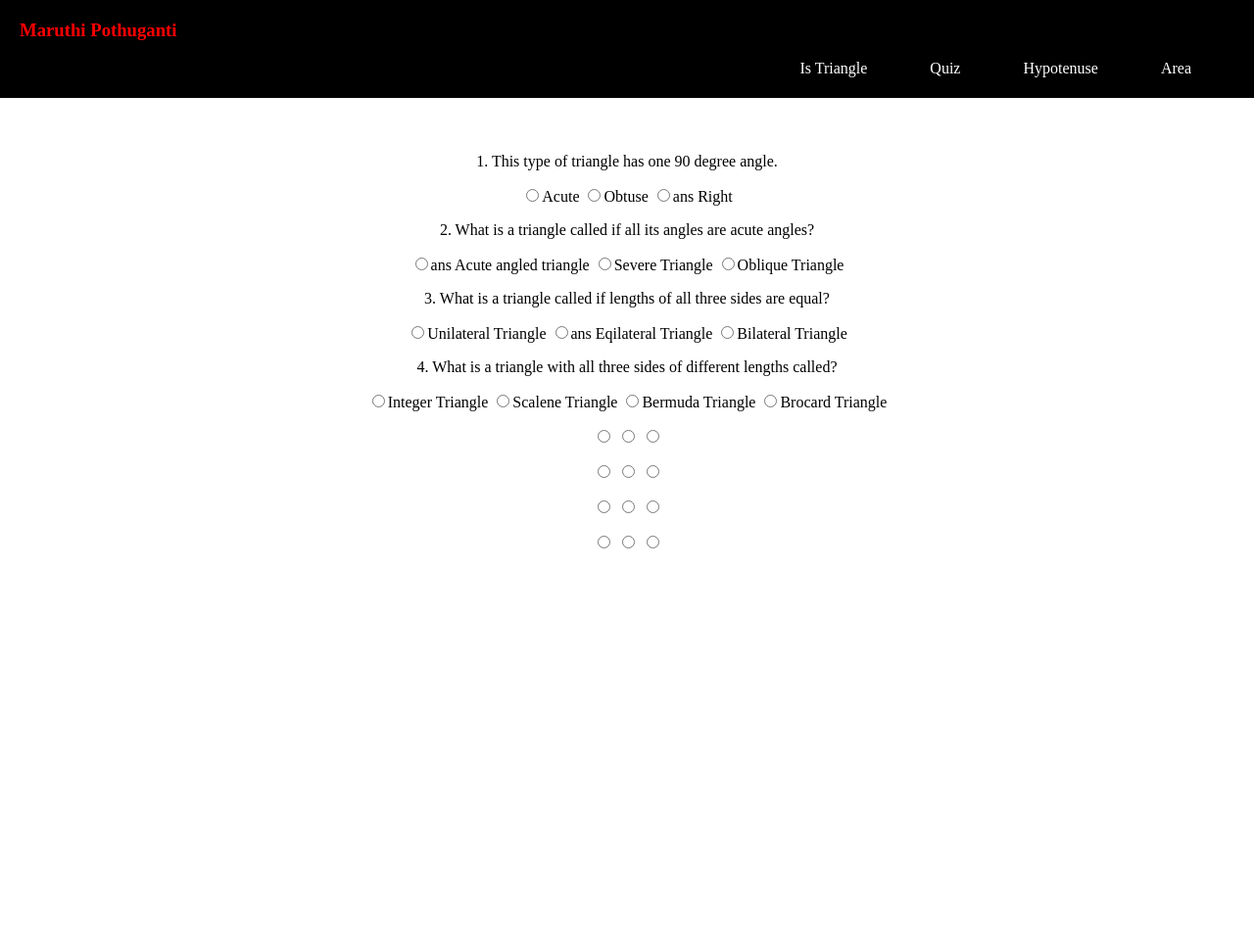
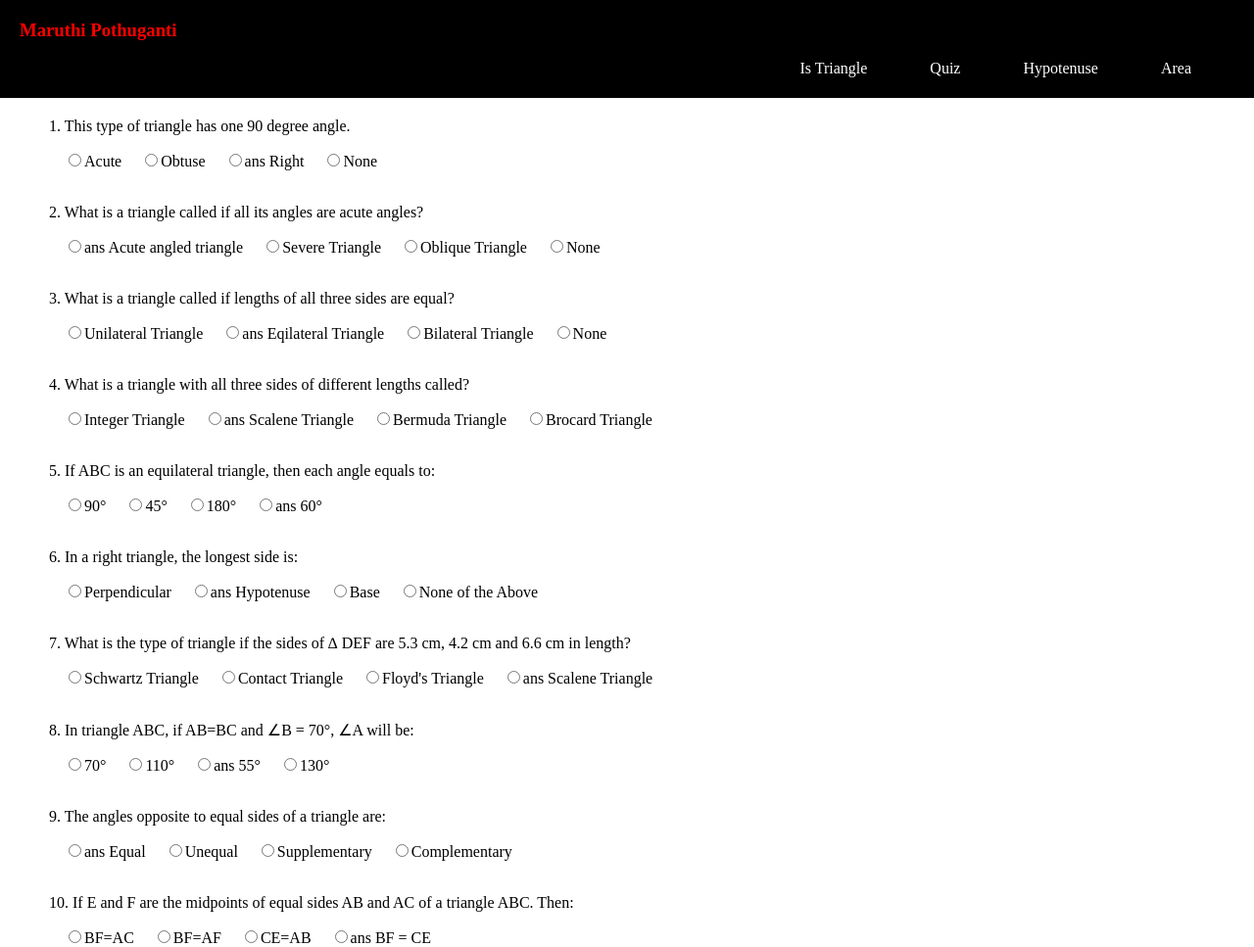
Before and after one commit to MaruthiPothuganti/Fun-triangles, a plain HTML site: page trianglequiz.html in a window 1280 px wide. Shown: the whole page at 98% size. Before the commit the page ends 800 px from the top, so only its background shows below. Drawn offline with Linux system fonts and the light colour scheme.

Commit message:
chore
triangle quiz questions

```diff
--- a/styles.css
+++ b/styles.css
@@ -12,6 +12,9 @@ h3 {
 .header {
     background-color: black;
     height: 100px;
+    position: fixed;
+    top: 0;
+    width: 100%;
 }
 
 a {
@@ -22,7 +25,7 @@ a {
 }
 
 .container {
-    margin-top: 20px;
+    margin-top: 120px;
     padding: 20px;
     text-align: center;
 }
@@ -36,3 +39,15 @@ a {
     width: 200px;
     height: 20px;
 }
+
+
+/*-------------------------------------*/
+
+.Qns-container {
+    padding-left: 50px;
+    margin-top: 120px;
+}
+
+.option {
+    margin-left: 20px;
+}
--- a/trianglequiz.html
+++ b/trianglequiz.html
@@ -18,56 +18,86 @@
         <a href="trianglequiz.html">Quiz</a>
         <a href="index.html">Is Triangle</a>
     </nav>
-    <div class="container">
+    <div class="Qns-container">
         <form action="quiz">
             <div class="question">
                 <p>1. This type of triangle has one 90 degree angle.</p>
                 <input class="option" type="radio" name="questionOne" value="Acute">Acute
                 <input class="option" type="radio" name="questionOne" value="Obtuse">Obtuse
                 <input class="option" type="radio" name="questionOne" value="Right">ans Right
+                <input class="option" type="radio" name="questionOne" value="None">None
             </div>
+            <br>
             <div class="question">
                 <p>2. What is a triangle called if all its angles are acute angles?</p>
                 <input class="option" type="radio" name="questionTwo" value="Acute angled triangle">ans Acute angled triangle
                 <input class="option" type="radio" name="questionTwo" value="Severe Triangle">Severe Triangle
                 <input class="option" type="radio" name="questionTwo" value="Oblique Triangle">Oblique Triangle
+                <input class="option" type="radio" name="questionTwo" value="None">None
             </div>
+            <br>
             <div class="question">
                 <p>3. What is a triangle called if lengths of all three sides are equal?</p>
                 <input class="option" type="radio" name="questionThree" value="Unilateral Triangle">Unilateral Triangle
                 <input class="option" type="radio" name="questionThree" value="Eqilateral Triangle">ans Eqilateral Triangle
                 <input class="option" type="radio" name="questionThree" value="Bilateral Triangle">Bilateral Triangle
+                <input class="option" type="radio" name="questionThree" value="None">None
             </div>
+            <br>
             <div class="question">
                 <p>4. What is a triangle with all three sides of different lengths called?</p>
-                <input class="option" type="radio" name="questionThree" value="">Integer Triangle
-                <input class="option" type="radio" name="questionThree" value="">Scalene Triangle
-                <input class="option" type="radio" name="questionThree" value="">Bermuda Triangle
-                <input class="option" type="radio" name="questionThree" value="">Brocard Triangle
+                <input class="option" type="radio" name="questionFour" value="Integer Triangle">Integer Triangle
+                <input class="option" type="radio" name="questionFour" value="Scalene Triangle">ans Scalene Triangle
+                <input class="option" type="radio" name="questionFour" value="Bermuda Triangle">Bermuda Triangle
+                <input class="option" type="radio" name="questionFour" value="Brocard Triangle">Brocard Triangle
             </div>
+            <br>
             <div class="question">
-                <p></p>
-                <input class="option" type="radio" name="questionThree" value="">
-                <input class="option" type="radio" name="questionThree" value="">
-                <input class="option" type="radio" name="questionThree" value="">
+                <p>5. If ABC is an equilateral triangle, then each angle equals to:</p>
+                <input class="option" type="radio" name="questionFive" value="90°">90°
+                <input class="option" type="radio" name="questionFive" value="45°">45°
+                <input class="option" type="radio" name="questionFive" value="180°">180°
+                <input class="option" type="radio" name="questionFive" value="60°">ans 60°
             </div>
+            <br>
             <div class="question">
-                <p></p>
-                <input class="option" type="radio" name="questionThree" value="">
-                <input class="option" type="radio" name="questionThree" value="">
-                <input class="option" type="radio" name="questionThree" value="">
+                <p>6. In a right triangle, the longest side is:</p>
+                <input class="option" type="radio" name="questionSix" value="Perpendicular">Perpendicular
+                <input class="option" type="radio" name="questionSix" value="Hypotenuse">ans Hypotenuse
+                <input class="option" type="radio" name="questionSix" value="Base">Base
+                <input class="option" type="radio" name="questionSix" value="">None of the Above
             </div>
+            <br>
             <div class="question">
-                <p></p>
-                <input class="option" type="radio" name="questionThree" value="">
-                <input class="option" type="radio" name="questionThree" value="">
-                <input class="option" type="radio" name="questionThree" value="">
+                <p>7. What is the type of triangle if the sides of ∆ DEF are 5.3 cm, 4.2 cm and 6.6 cm in length?</p>
+                <input class="option" type="radio" name="questionSeven" value="Schwartz Triangle">Schwartz Triangle
+                <input class="option" type="radio" name="questionSeven" value="Contact Triangle">Contact Triangle
+                <input class="option" type="radio" name="questionSeven" value="Floyd's Triangle">Floyd's Triangle
+                <input class="option" type="radio" name="questionSeven" value="Scalene Triangle">ans Scalene Triangle
             </div>
+            <br>
             <div class="question">
-                <p></p>
-                <input class="option" type="radio" name="questionThree" value="">
-                <input class="option" type="radio" name="questionThree" value="">
-                <input class="option" type="radio" name="questionThree" value="">
+                <p>8. In triangle ABC, if AB=BC and ∠B = 70°, ∠A will be: </p>
+                <input class="option" type="radio" name="questionEight" value="70°">70°
+                <input class="option" type="radio" name="questionEight" value="110°">110°
+                <input class="option" type="radio" name="questionEight" value="55°">ans 55°
+                <input class="option" type="radio" name="questionEight" value="130°">130°
+            </div>
+            <br>
+            <div class="question">
+                <p>9. The angles opposite to equal sides of a triangle are:</p>
+                <input class="option" type="radio" name="questionNine" value="Equal">ans Equal
+                <input class="option" type="radio" name="questionNine" value="Unequal">Unequal
+                <input class="option" type="radio" name="questionNine" value="Supplementary">Supplementary
+                <input class="option" type="radio" name="questionNine" value="Complementary">Complementary
+            </div>
+            <br>
+            <div class="question">
+                <p>10. If E and F are the midpoints of equal sides AB and AC of a triangle ABC. Then:</p>
+                <input class="option" type="radio" name="questionTen" value="BF=AC">BF=AC
+                <input class="option" type="radio" name="questionTen" value="BF=AF">BF=AF
+                <input class="option" type="radio" name="questionTen" value="CE=AB">CE=AB
+                <input class="option" type="radio" name="questionTen" value="BF = CE">ans BF = CE
             </div>
 
         </form>
```
